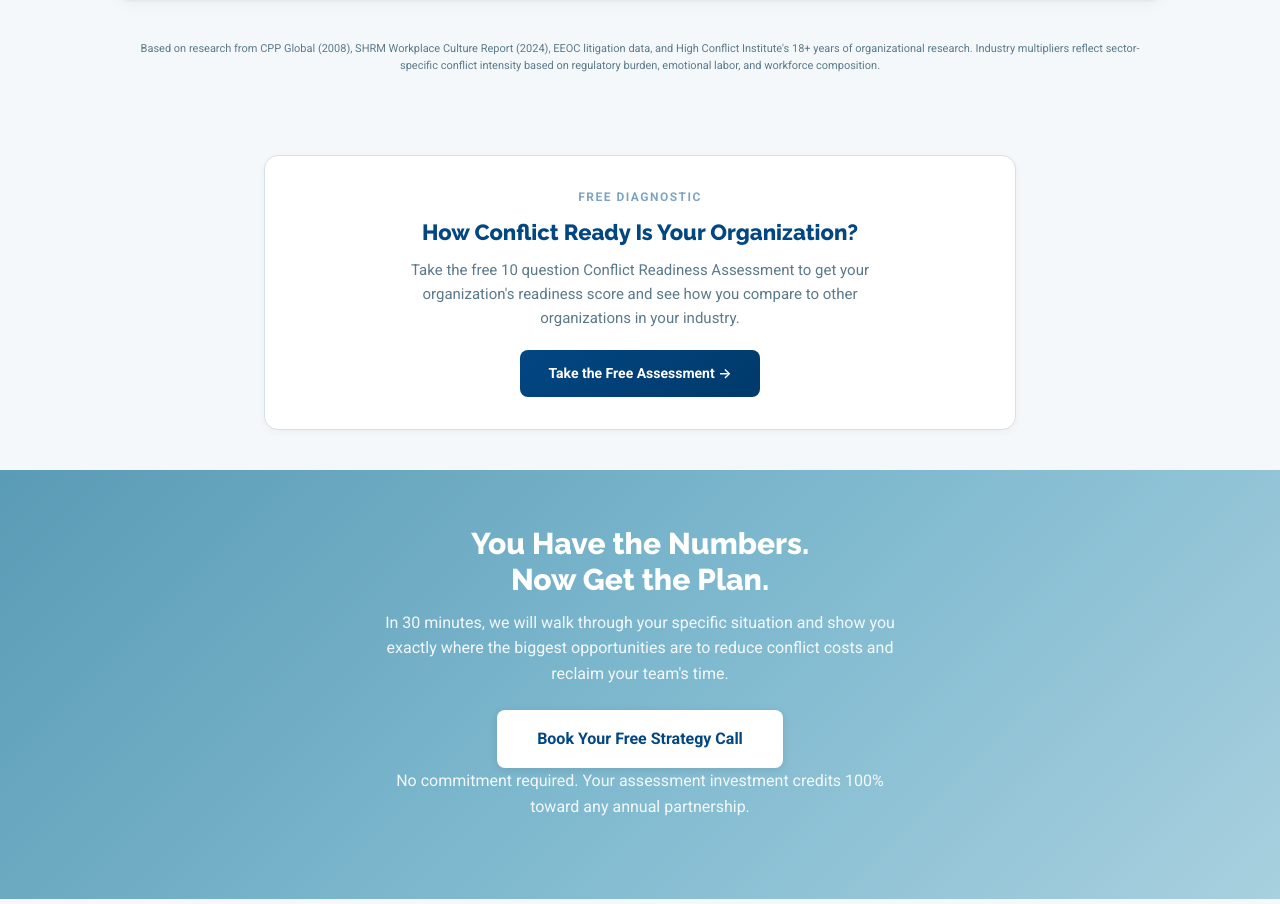
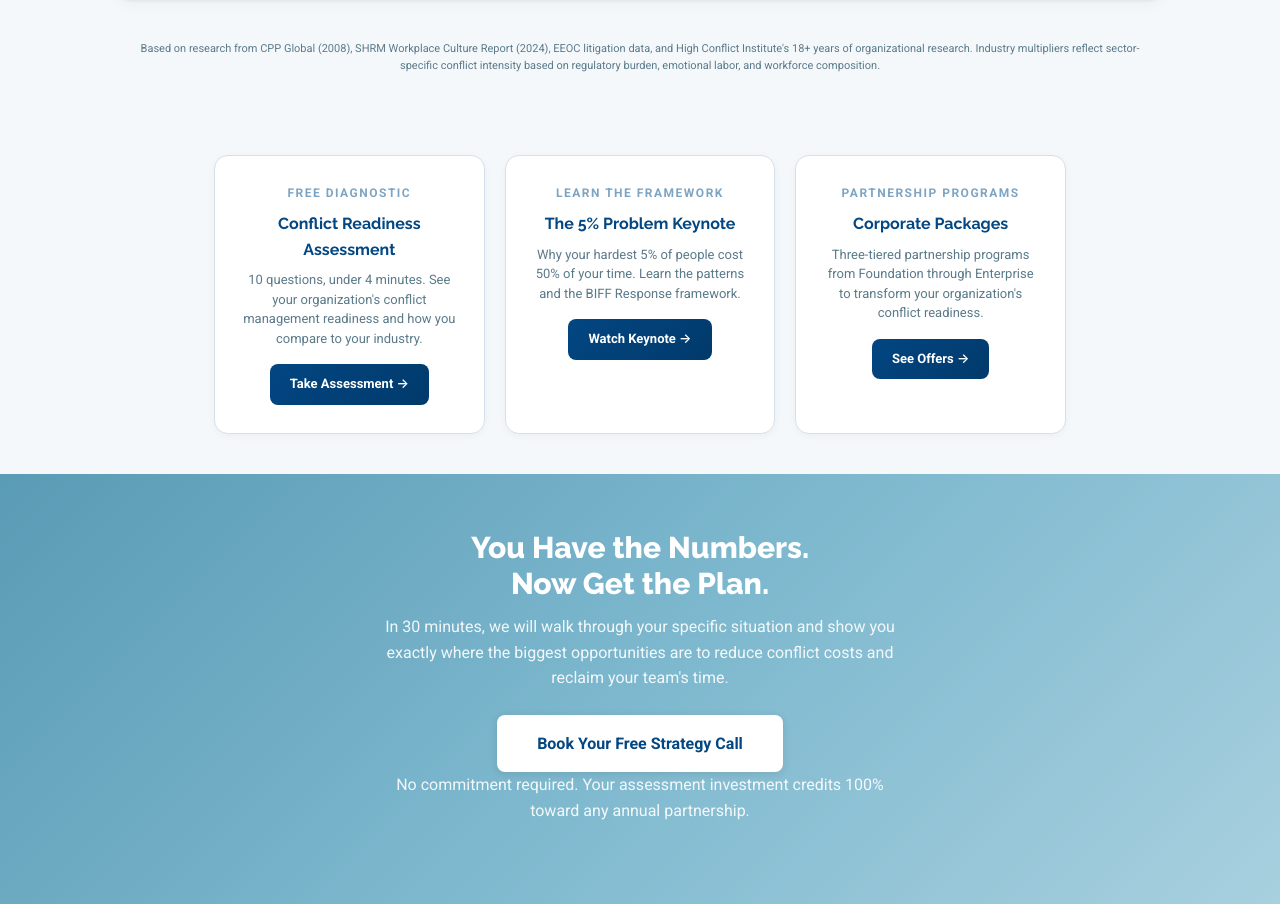
Before and after one commit to guldanjaMAX/HCICalculator, a plain HTML site: page index.html in a window 1280 px wide. Shown: the part 3617-4521 px from the top of the page. Drawn offline with Linux system fonts and the light colour scheme.

Commit message:
Fix cross-links and add ecosystem navigation
Add Offers and Talk page cards to resource section.
Fix missing www in HCI main site link.

Co-Authored-By: Claude Opus 4.6 <noreply@anthropic.com>

```diff
--- a/index.html
+++ b/index.html
@@ -819,7 +819,7 @@
     HIGH CONFLICT<br>INSTITUTE
     <span>the missing peace</span>
   </div>
-  <a href="https://highconflictinstitute.com">Back to highconflictinstitute.com &rarr;</a>
+  <a href="https://www.highconflictinstitute.com">Back to highconflictinstitute.com &rarr;</a>
 </div>
 
 <!-- Hero -->
@@ -1044,13 +1044,27 @@
   </p>
 </div>
 
-<!-- Cross-link to Assessment -->
-<div style="max-width:800px;margin:0 auto;padding:40px 24px 0;">
-  <div style="background:#fff;border-radius:14px;border:1.5px solid #D4E1EC;padding:32px;text-align:center;box-shadow:0 2px 8px rgba(0,0,0,0.04);">
-    <div style="font-size:12px;font-weight:600;letter-spacing:1.5px;text-transform:uppercase;color:#7DA5C3;margin-bottom:8px;">Free Diagnostic</div>
-    <h3 style="font-size:22px;font-weight:800;color:#024682;margin-bottom:8px;font-family:'Raleway',sans-serif;">How Conflict Ready Is Your Organization?</h3>
-    <p style="font-size:15px;color:#5A7A8A;max-width:520px;margin:0 auto 20px;line-height:1.6;">Take the free 10 question Conflict Readiness Assessment to get your organization's readiness score and see how you compare to other organizations in your industry.</p>
-    <a href="https://hciassessement.pages.dev/" target="_blank" style="display:inline-flex;align-items:center;gap:8px;background:linear-gradient(135deg,#024682 0%,#013A6B 100%);color:#fff;text-decoration:none;padding:12px 28px;border-radius:8px;font-size:14px;font-weight:600;transition:all 0.3s;">Take the Free Assessment →</a>
+<!-- Cross-link to Assessment & Other Tools -->
+<div style="max-width:900px;margin:0 auto;padding:40px 24px 0;">
+  <div style="display:grid;grid-template-columns:repeat(auto-fit,minmax(250px,1fr));gap:20px;margin-bottom:24px;">
+    <div style="background:#fff;border-radius:14px;border:1.5px solid #D4E1EC;padding:28px;text-align:center;box-shadow:0 2px 8px rgba(0,0,0,0.04);">
+      <div style="font-size:12px;font-weight:600;letter-spacing:1.5px;text-transform:uppercase;color:#7DA5C3;margin-bottom:8px;">Free Diagnostic</div>
+      <h4 style="font-size:16px;font-weight:700;color:#024682;margin-bottom:8px;font-family:'Raleway',sans-serif;">Conflict Readiness Assessment</h4>
+      <p style="font-size:13px;color:#5A7A8A;margin:0 0 16px;line-height:1.5;">10 questions, under 4 minutes. See your organization's conflict management readiness and how you compare to your industry.</p>
+      <a href="https://hciassessement.pages.dev/" target="_blank" style="display:inline-flex;align-items:center;gap:6px;background:linear-gradient(135deg,#024682 0%,#013A6B 100%);color:#fff;text-decoration:none;padding:10px 20px;border-radius:8px;font-size:13px;font-weight:600;transition:all 0.3s;">Take Assessment →</a>
+    </div>
+    <div style="background:#fff;border-radius:14px;border:1.5px solid #D4E1EC;padding:28px;text-align:center;box-shadow:0 2px 8px rgba(0,0,0,0.04);">
+      <div style="font-size:12px;font-weight:600;letter-spacing:1.5px;text-transform:uppercase;color:#7DA5C3;margin-bottom:8px;">Learn the Framework</div>
+      <h4 style="font-size:16px;font-weight:700;color:#024682;margin-bottom:8px;font-family:'Raleway',sans-serif;">The 5% Problem Keynote</h4>
+      <p style="font-size:13px;color:#5A7A8A;margin:0 0 16px;line-height:1.5;">Why your hardest 5% of people cost 50% of your time. Learn the patterns and the BIFF Response framework.</p>
+      <a href="https://hci5percenttalk.pages.dev/" target="_blank" style="display:inline-flex;align-items:center;gap:6px;background:linear-gradient(135deg,#024682 0%,#013A6B 100%);color:#fff;text-decoration:none;padding:10px 20px;border-radius:8px;font-size:13px;font-weight:600;transition:all 0.3s;">Watch Keynote →</a>
+    </div>
+    <div style="background:#fff;border-radius:14px;border:1.5px solid #D4E1EC;padding:28px;text-align:center;box-shadow:0 2px 8px rgba(0,0,0,0.04);">
+      <div style="font-size:12px;font-weight:600;letter-spacing:1.5px;text-transform:uppercase;color:#7DA5C3;margin-bottom:8px;">Partnership Programs</div>
+      <h4 style="font-size:16px;font-weight:700;color:#024682;margin-bottom:8px;font-family:'Raleway',sans-serif;">Corporate Packages</h4>
+      <p style="font-size:13px;color:#5A7A8A;margin:0 0 16px;line-height:1.5;">Three-tiered partnership programs from Foundation through Enterprise to transform your organization's conflict readiness.</p>
+      <a href="https://guldanjamax.github.io/HCIOffers/" target="_blank" style="display:inline-flex;align-items:center;gap:6px;background:linear-gradient(135deg,#024682 0%,#013A6B 100%);color:#fff;text-decoration:none;padding:10px 20px;border-radius:8px;font-size:13px;font-weight:600;transition:all 0.3s;">See Offers →</a>
+    </div>
   </div>
 </div>
 
```
